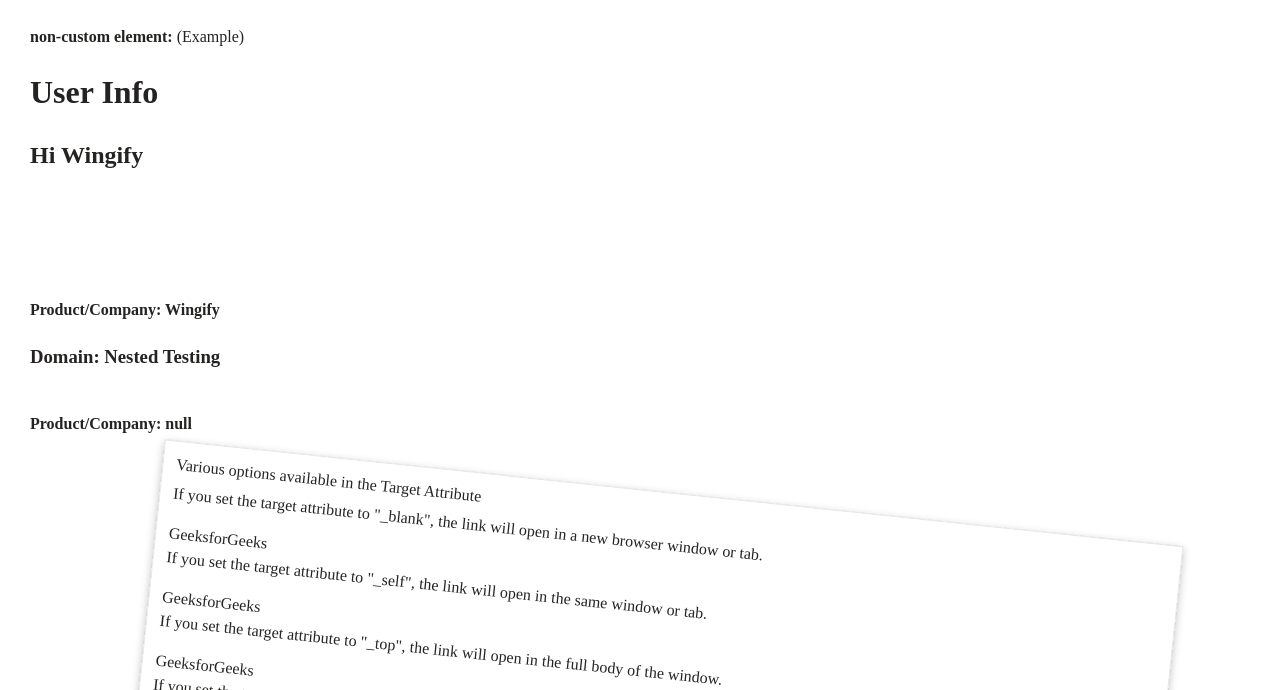
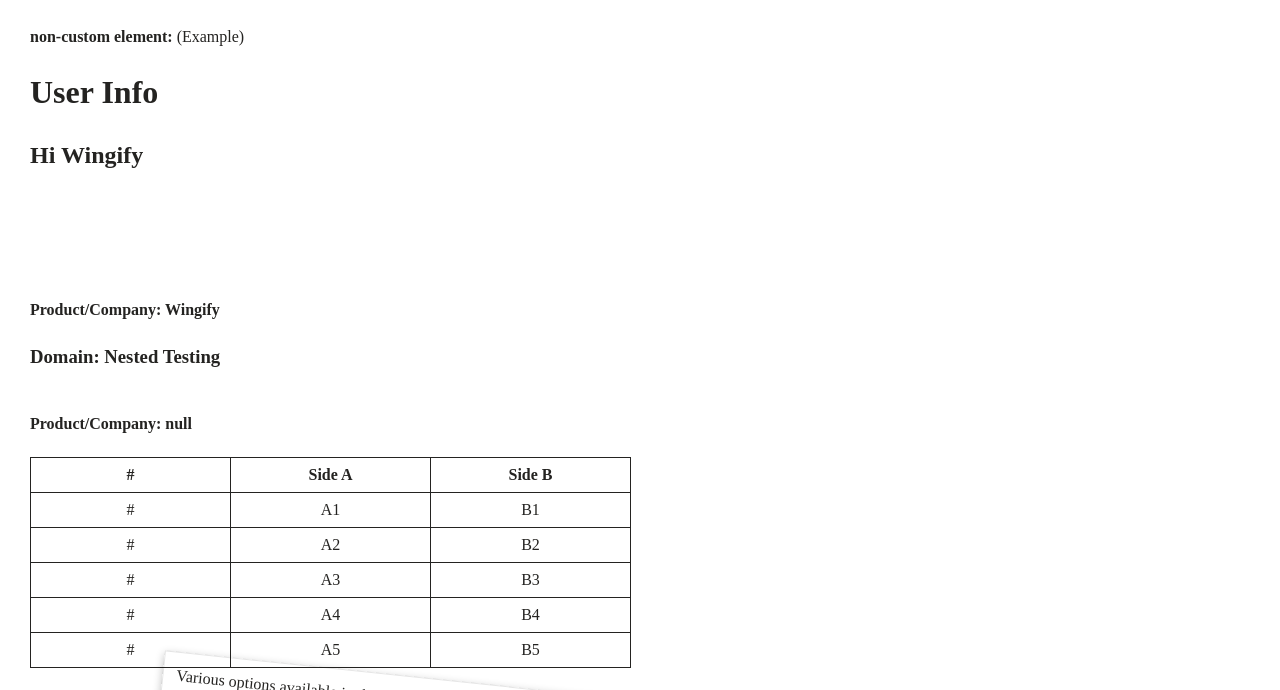
Before and after one commit to testingst0ries/citybeach_menubar, a plain HTML site: page index-wno.html in a window 1280 px wide. Shown: the part 110-800 px from the top of the page. Drawn offline with nearby package versions, Linux system fonts and the light colour scheme; a web font is replaced by a local one.

Commit message:
added a/b table

```diff
--- a/index-wno.html
+++ b/index-wno.html
@@ -86,6 +86,15 @@ f=false,w=window,d=document,vwoCodeEl=d.querySelector('#vwoCode'),code={use_exis
  <script>
     window.name = '';
  </script>
+ <style>
+    .example-table th,
+    .example-table td {
+        min-width: 200px;
+        border: 1px solid;
+        text-align: center;
+        padding: 5px;
+    }
+ </style>
 </head>
 
 <body class="bodyfixed">
@@ -2778,6 +2787,42 @@ f=false,w=window,d=document,vwoCodeEl=d.querySelector('#vwoCode'),code={use_exis
         <div>
           <user-meta-data-container></user-meta-data-container>
         </div>
+        <table class="example-table">
+            <thead>
+                <tr>
+                    <th>#</th>
+                    <th>Side A</th>
+                    <th>Side B</th>
+                </tr>
+            </thead>
+            <tbody>
+                <tr>
+                    <td>#</td>
+                    <td>A1</td>
+                    <td>B1</td>
+                </tr>
+                <tr>
+                    <td>#</td>
+                    <td>A2</td>
+                    <td>B2</td>
+                </tr>
+                <tr>
+                    <td>#</td>
+                    <td>A3</td>
+                    <td>B3</td>
+                </tr>
+                <tr>
+                    <td>#</td>
+                    <td>A4</td>
+                    <td>B4</td>
+                </tr>
+                <tr>
+                    <td>#</td>
+                    <td>A5</td>
+                    <td>B5</td>
+                </tr>
+            </tbody>
+        </table>
     </div>
     <div style="
         margin: 2%;
```
Also changed, not shown: index.html (+45 -0 lines).
